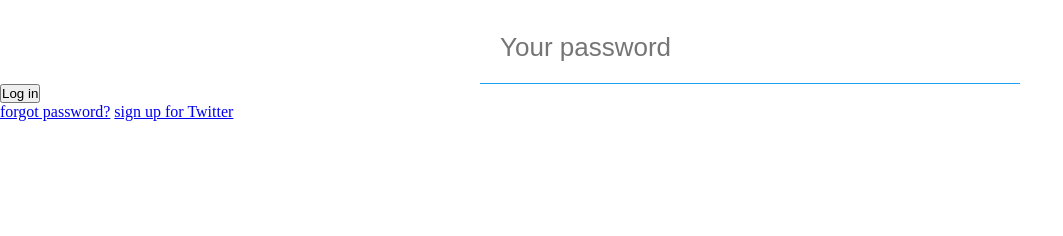
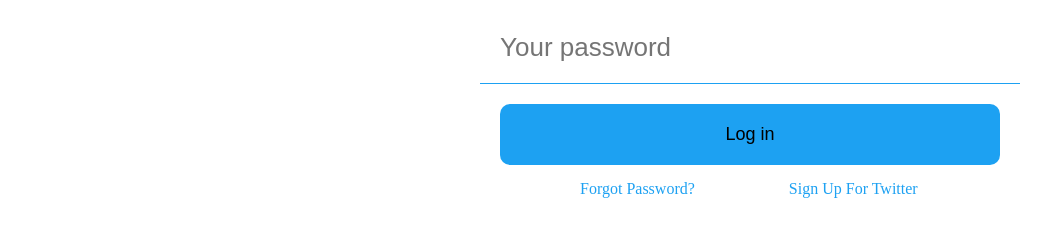
Before and after one commit to HaciyevAlik/twitter-login, a plain HTML site: page index.html in a window 1280 px wide. Shown: the part 236-472 px from the top of the page, without its empty margins (0-1063 px from the left). Drawn offline with Linux system fonts and the light colour scheme.

Commit message:
styled button and links

```diff
--- a/style.css
+++ b/style.css
@@ -26,3 +26,35 @@
     width:500px;
     outline-style:none;
 }
+.hero-btn{
+    display:inline-block;
+    margin-top:20px;
+    margin-left:500px;
+}
+.hero-btn button{
+    padding:20px;
+    width:500px;
+    border-radius:10px;
+    outline-style:none;
+    border:none;
+    background-color:rgb(29,161,242);
+    font-size:18px;
+    margin-bottom:15px;
+}
+.hero-btn button:hover{
+    cursor:pointer;
+}
+.paragraphs{
+    text-transform:capitalize;
+}
+.paragraphs a{
+    text-decoration:none;
+}
+#forgot{
+    margin-left:580px;
+    color:rgb(29,161,242);
+}
+#sign-up{
+    margin-left:90px;
+    color:rgb(29,161,242);
+}
```
